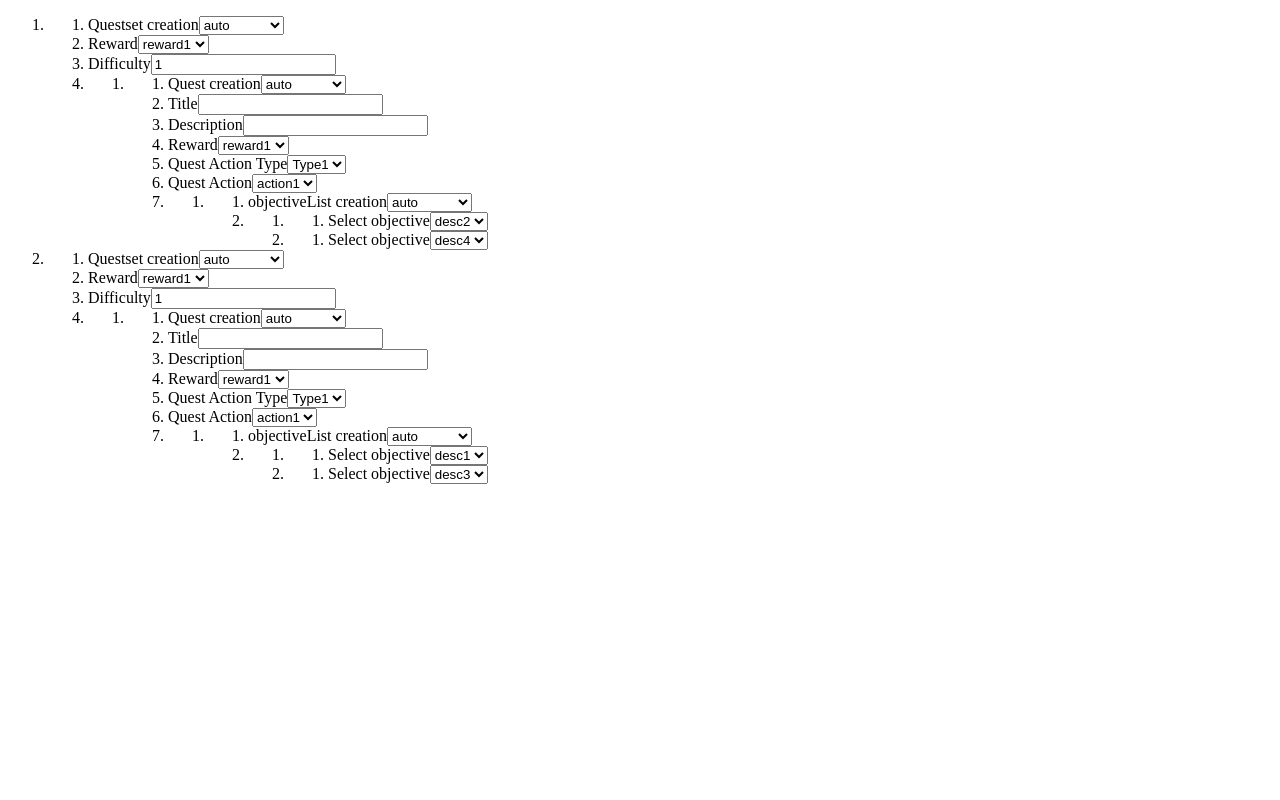
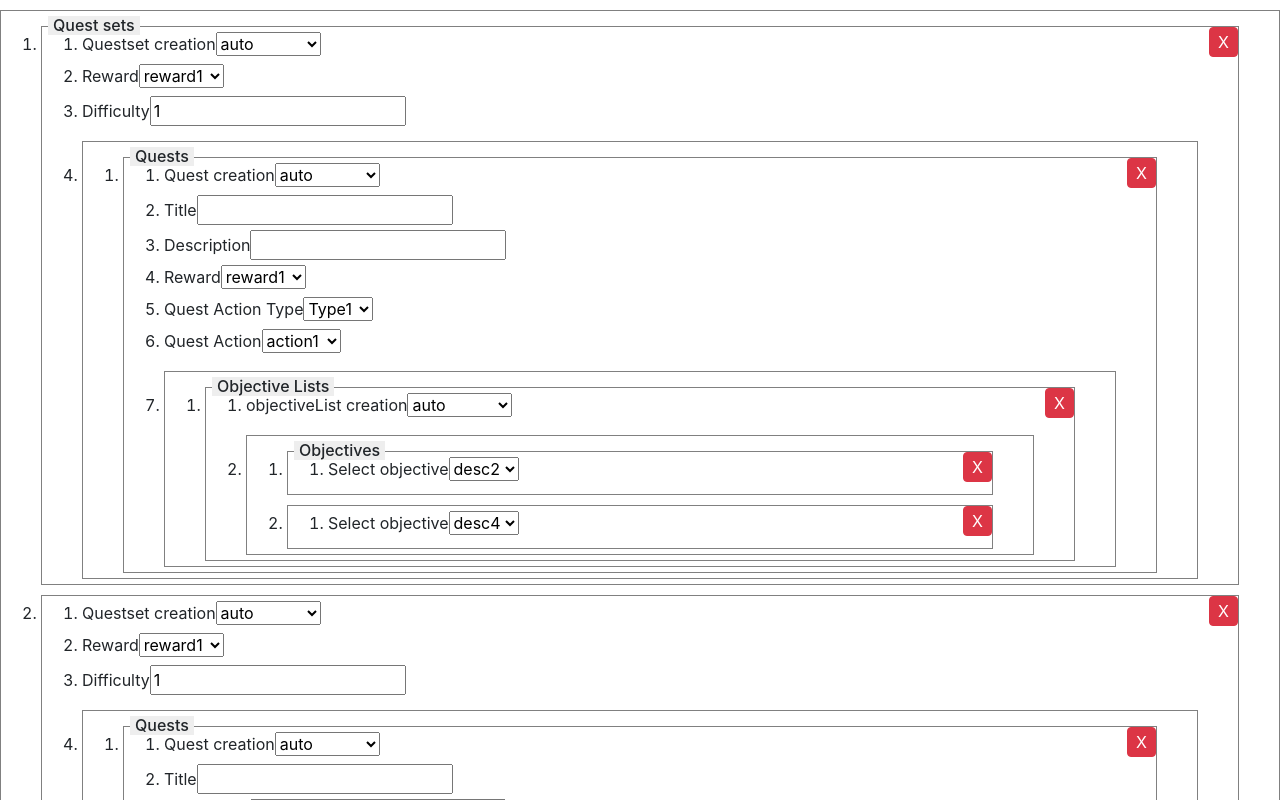
Before and after one commit to sachinsebastian1212/VueApp, a Vue app: page / in a window 1280 px wide. Shown: the top 800 px of the page. Built offline with nearby package versions, Linux system fonts and the light colour scheme.

Commit message:
Added close button & bootstrap support

```diff
--- a/package.json
+++ b/package.json
@@ -8,6 +8,8 @@
     "lint": "vue-cli-service lint"
   },
   "dependencies": {
+    "bootstrap": "^4.3.1",
+    "bootstrap-vue": "^2.0.0-rc.18",
     "core-js": "^2.6.5",
     "vue": "^2.6.10"
   },
--- a/src/components/QuestForm.vue
+++ b/src/components/QuestForm.vue
@@ -1,6 +1,7 @@
 <template>
   <div id="questForm">
     <ol class="quest-sets">
+      <h6 class="heading">{{heading}}</h6>
       <li v-for="obj in jsonData" v-bind:key="obj.id">
         <quest-set v-bind:jsonData="obj"/>
       </li>
@@ -10,6 +11,9 @@
 
 <script>
 import QuestSet from "./quest-components/QuestSet.vue";
+import 'bootstrap/dist/css/bootstrap.css'
+import 'bootstrap-vue/dist/bootstrap-vue.css'
+
 export default {
   components: {
     "quest-set": QuestSet
@@ -22,8 +26,35 @@ export default {
   },
   data() {
     return {
-      creationType: ["auto", "predefined"]
+      creationType: ["auto", "predefined"],
+      heading:"Quest sets"
     };
   }
 };
 </script>
+
+<style>
+ol{
+  position: relative;
+  border:1px solid grey;
+  margin-top: 10px;
+  padding: 5px 40px;
+}
+
+h6.heading{
+position: absolute;
+top:5px;
+left: 47px;
+background-color:#eee;
+padding: 0 5px;
+z-index: 1;
+}
+
+button.btn-del{
+  position: absolute;
+  right: 0;
+  top:0;
+  padding: 2px 8px;
+  z-index: 1;
+}
+</style>
--- a/src/components/quest-components/Objective.vue
+++ b/src/components/quest-components/Objective.vue
@@ -1,5 +1,6 @@
 <template>
   <ol>
+    <b-button variant="danger" class="btn-del">X</b-button>
     <li>
       <label>Select objective</label>
       <select>
--- a/src/components/quest-components/ObjectiveList.vue
+++ b/src/components/quest-components/ObjectiveList.vue
@@ -1,5 +1,6 @@
 <template>
   <ol>
+    <b-button variant="danger" class="btn-del">X</b-button>
     <li>
       <label>objectiveList creation</label>
       <select>
@@ -8,6 +9,7 @@
     </li>
     <li>
       <ol class="objectives">
+        <h6 class="heading">{{heading}}</h6>
         <li v-for="child in jsonData.children" v-bind:key="child.id">
           <objective v-bind:jsonData="child"/>
         </li>
@@ -30,7 +32,8 @@ export default {
   },
   data() {
     return {
-      creationType: ["auto", "predefined"]
+      creationType: ["auto", "predefined"],
+      heading:"Objectives"
     };
   }
 };
--- a/src/components/quest-components/Quest.vue
+++ b/src/components/quest-components/Quest.vue
@@ -1,5 +1,6 @@
 <template>
   <ol>
+    <b-button variant="danger" class="btn-del">X</b-button>
     <li>
       <label>Quest creation</label>
       <select>
@@ -34,6 +35,7 @@
     </li>
     <li>
       <ol class="objective-lists">
+        <h6 class="heading">{{heading}}</h6>
         <li v-for="child in jsonData.children" v-bind:key="child.id">
           <objective-list v-bind:jsonData="child"/>
         </li>
@@ -64,7 +66,8 @@ export default {
         { desc: "reward4", val: "qr_33" }
       ],
       actionType: ["Type1", "Type2", "Type3"],
-      action: ["action1", "action2", "action3"]
+      action: ["action1", "action2", "action3"],
+      heading:"Objective Lists"
     };
   }
 };
--- a/src/components/quest-components/QuestSet.vue
+++ b/src/components/quest-components/QuestSet.vue
@@ -1,5 +1,6 @@
 <template>
   <ol>
+    <b-button variant="danger" class="btn-del">X</b-button>
     <li>
       <label>Questset creation</label>
       <select>
@@ -18,6 +19,7 @@
     </li>
     <li>
       <ol class="quests">
+        <h6 class="heading">{{heading}}</h6>
         <li v-for="child in jsonData.children" v-bind:key="child.id">
           <quest v-bind:jsonData="child"/>
         </li>
@@ -46,7 +48,8 @@ export default {
         { desc: "reward2", val: "qr_31" },
         { desc: "reward3", val: "qr_32" },
         { desc: "reward4", val: "qr_33" }
-      ]
+      ],
+      heading:"Quests"
     };
   }
 };
--- a/src/main.js
+++ b/src/main.js
@@ -1,6 +1,8 @@
 import Vue from 'vue'
 import App from './App.vue'
+import BootstrapVue from 'bootstrap-vue'
 
+Vue.use(BootstrapVue);
 Vue.config.productionTip = false
 
 new Vue({
```
Also changed, not shown: 1 other file (tests, documents, lock files or other folders).
